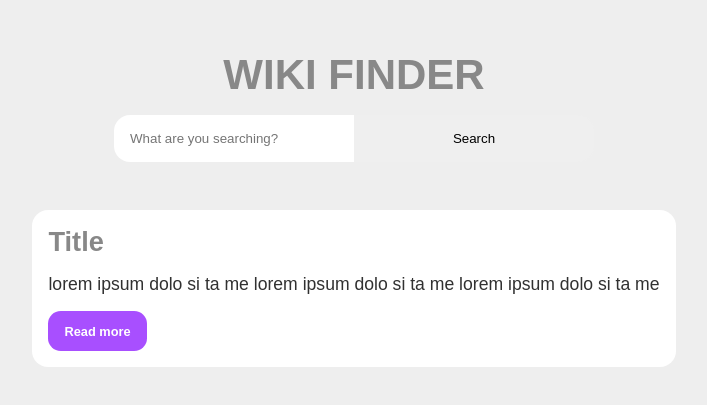
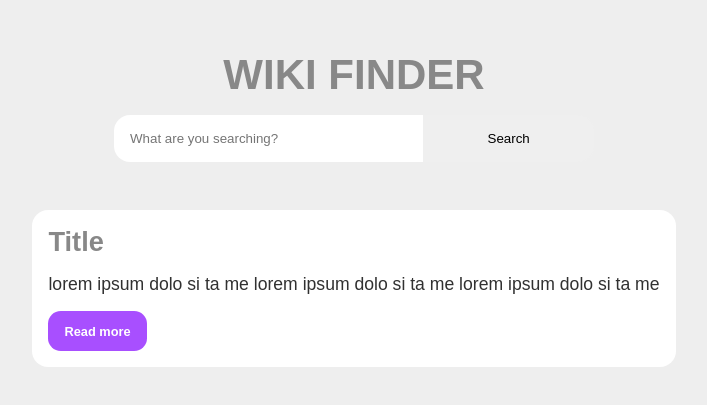
Before and after one commit to PJMantoss/wiki_finder, a React (Create React App) app: page / in a window 1280 px wide. Shown: the part 183-588 px from the top of the page, without its empty margins (286-993 px from the left). Built offline with nearby package versions, Linux system fonts and the light colour scheme.

Commit message:
update App

```diff
--- a/src/App.css
+++ b/src/App.css
@@ -33,6 +33,7 @@ h1{
 }
 
 .searchBox input {
+  flex: 2;
   display: block;
   border: 0;
   outline: 0;
@@ -40,6 +41,10 @@ h1{
   width: 100%;
   padding: 1rem;
   transition: 0.4s;
+}
+
+#searchBtn{
+  flex: 1;
 }
 
 .searchBox:focus-within {
--- a/src/App.js
+++ b/src/App.js
@@ -42,6 +42,7 @@ function App() {
             type='submit'
             value='Search'
             onClick={handleSearch}
+            id='searchBtn'
           />
         </form>
         {
```
